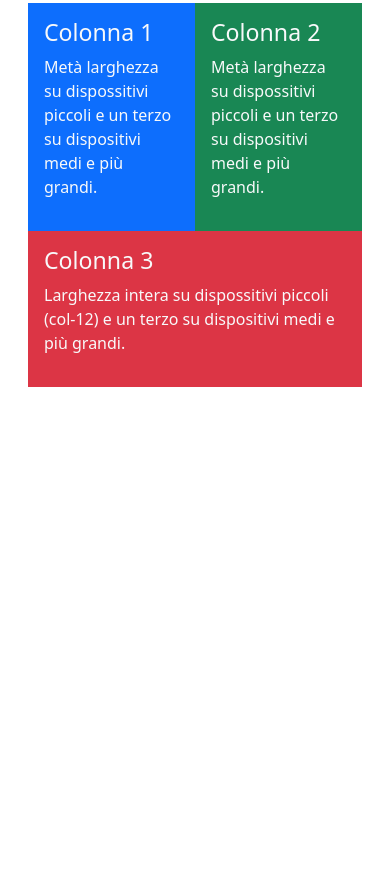
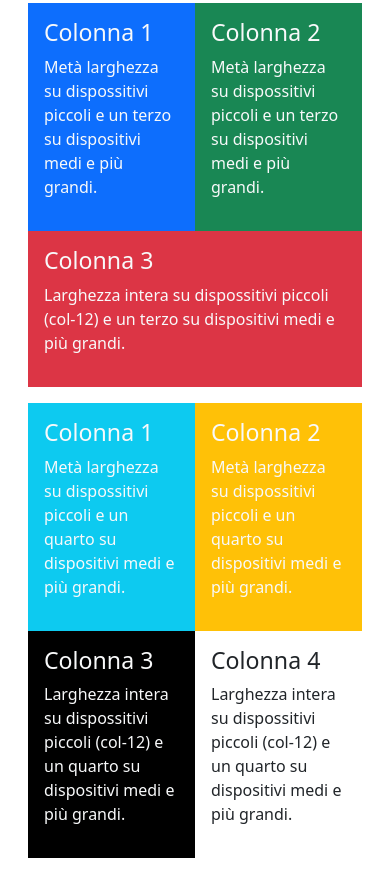
Before and after one commit to AntonioAmbrosecchia/htmlcss-bootstrap-layout, a plain HTML site: page index.html in a window 390 px wide. Shown: the part 575-1449 px from the top of the page. Before the commit the page ends 978 px from the top, so only its background shows below. Drawn offline with nearby package versions, Linux system fonts and the light colour scheme.

Commit message:
add third row responsive

```diff
--- a/index.html
+++ b/index.html
@@ -39,7 +39,6 @@
                 </div>
             </div>
         </section>
-
         <section>
             <div class="row m-3">
                 <div class="d-flex flex-wrap">
@@ -65,11 +64,38 @@
                 </div>
             </div>
         </section>
+        <section>
+            <div class="row m-3">
+                <div class="d-flex flex-wrap ">
+                    <div class="bg-info p-3 text-light col-6 col-md-3 ">
+                        <h3>Colonna 1</h3>
+                        <p>Metà larghezza su dispossitivi piccoli
+                            e un quarto su dispositivi medi e
+                            più grandi.
+                        </p>
+                    </div>
+                    <div class="bg-warning p-3 text-light col-6 col-md-3 ">
+                        <h3>Colonna 2</h3>
+                        <p>Metà larghezza su dispossitivi piccoli
+                            e un quarto su dispositivi medi e
+                            più grandi.</p>
+                    </div>
+                    <div class="bg-black p-3 text-light col-6 col-md-3">
+                        <h3>Colonna 3</h3>
+                        <p>Larghezza intera su dispossitivi piccoli (col-12)
+                            e un quarto su dispositivi medi e
+                            più grandi.</p>
+                    </div>
+                    <div class="p-3 col-6 col-md-3">
+                        <h3>Colonna 4</h3>
+                        <p>Larghezza intera su dispossitivi piccoli (col-12)
+                            e un quarto su dispositivi medi e
+                            più grandi.</p>
+                    </div>
+                </div>
+            </div>
+        </section>
     </main>
-    <footer></footer>
-
-
-
     <script src="https://cdn.jsdelivr.net/npm/bootstrap@5.3.3/dist/js/bootstrap.bundle.min.js"
         integrity="sha384-YvpcrYf0tY3lHB60NNkmXc5s9fDVZLESaAA55NDzOxhy9GkcIdslK1eN7N6jIeHz"
         crossorigin="anonymous"></script>
```
